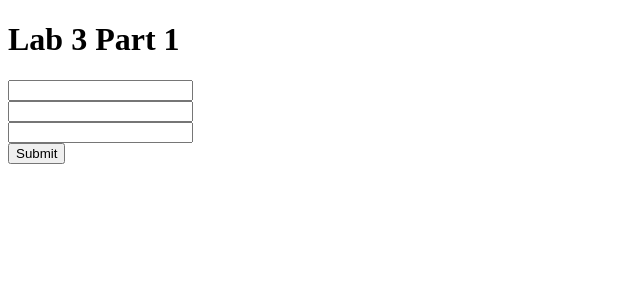
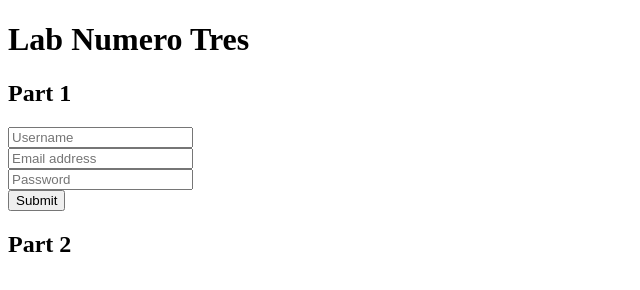
Before and after one commit to maloriedelvecchio/intdevwork, a plain HTML site: page index.html in a window 1280 px wide. Shown: the whole page, without its empty margins (0-640 px from the left). Drawn offline with Linux system fonts and the light colour scheme.

Commit message:
part 1 done correctly

```diff
--- a/index.html
+++ b/index.html
@@ -4,26 +4,28 @@
     <meta charset="UTF-8">
     <meta http-equiv="X-UA-Compatible" content="IE=edge">
     <meta name="viewport" content="width=device-width, initial-scale=1.0">
-    <script src="script.js"></script>
-    <title>Lab 3 Part 1</title>
+
+    <link rel="stylesheet" href="style.css"></style>
+    <title>Lab Numero Tres by Malorie Del Vecchio</title>
 </head>
 <body>
-    <h1>Lab 3 Part 1</h1>
-    <form onsubmit="submitLoginForm(event)">
-        <input type="text" name="username"><br>
-        <input type="email" name="email"><br>
-        <input type="password" name="password"><br>
+    <h1>Lab Numero Tres</h1>
+
+    <!--- Part 1 -->
+
+    <h2>Part 1</h2>
+    <form onsubmit="validateForm()">
+        <input type="text" id="username" placeholder="Username"><br>
+        <input type="email" id="email" placeholder="Email address"><br>
+        <input type="password" id="password" placeholder="Password"><br>
         <input type="submit">
     </form>
+
+    <!--- Part 2 -->
+
+    <h2>Part 2</h2>
+
+    <script src="script.js"></script>
+
 </body>
 </html>
-
-
-
-<!--a. Create a function called validateForm that takes no parameters.
-b. Inside the validateForm function, get the value of the username, email, and password input fields.
-c. Use if-else statements to validate each input field. The validation rules are as follows:
-d. The username field must not be empty, and must contain only letters and numbers.
-e. The email field mustnot be empty, and must contain '@' character. (Bonus points for REGEX validation)
-f. The password field must not be empty, and must be at least 8 characters long.
-g. If all input fields are valid, console.log a message to the user saying "Form submitted successfully". If any input field is invalid, console.log a message to the user saying "Form submission failed"-->
--- a/script.js
+++ b/script.js
@@ -1,21 +1,32 @@
 function validateForm(){
-    username = "jane.doe";
-    email = "jane.doe@gmail.com";
-    password = "iAmJaNeDoE";
+    const username = document.getElementById("username").value;
+    const email = document.getElementById("email").value;
+    const password = document.getElementById("password").value;
+
+    if (username === "" || email === "" || password === "") {
+        console.log("Form submission failed");
+        window.alert("INVALID: You must enter a username, an email address, AND a password, you silly goose!");
+        return;
+    }
+
+    if (!/^[0-9a-zA-Z]+$/.test(username)) {
+        console.log("Form submission failed");
+        window.alert("INVALID: Usernames can only have letters and numbers, you silly goose!");
+        return;
+    }
+
+    if (!email.includes("@")) {
+        console.log("Form submission failed");
+        window.alert("INVALID: Emails must include @ symbol, you silly goose!");
+        return;
+    }
+
+    if (password.length < 8){
+        console.log("Form submission failed");
+        window.alert("INVALID: Passwords must be 8 characters or more, you silly goose!");
+        return;
+    }
+
+    console.log("Form submitted successfully");
+    window.alert("BRAVO!!! You can fill out a form properly");
 }
-
-function submitLoginForm(event){
-    event.preventDefault();
-    console.log(event.target['username'].value);
-    console.log(event.target['email'].value)
-    console.log(event.target['password'].value);
-}
-
-
-/* a. Create a function called validateForm that takes no parameters.
-b. Inside the validateForm function, get the value of the username, email, and password input fields.
-c. Use if-else statements to validate each input field. The validation rules are as follows:
-d. The username field must not be empty, and must contain only letters and numbers.
-e. The email field mustnot be empty, and must contain '@' character. (Bonus points for REGEX validation)
-f. The password field must not be empty, and must be at least 8 characters long.
-g. If all input fields are valid, console.log a message to the user saying "Form submitted successfully". If any input field is invalid, console.log a message to the user saying "Form submission failed"*/
```
Also changed, not shown: style.css (added).
